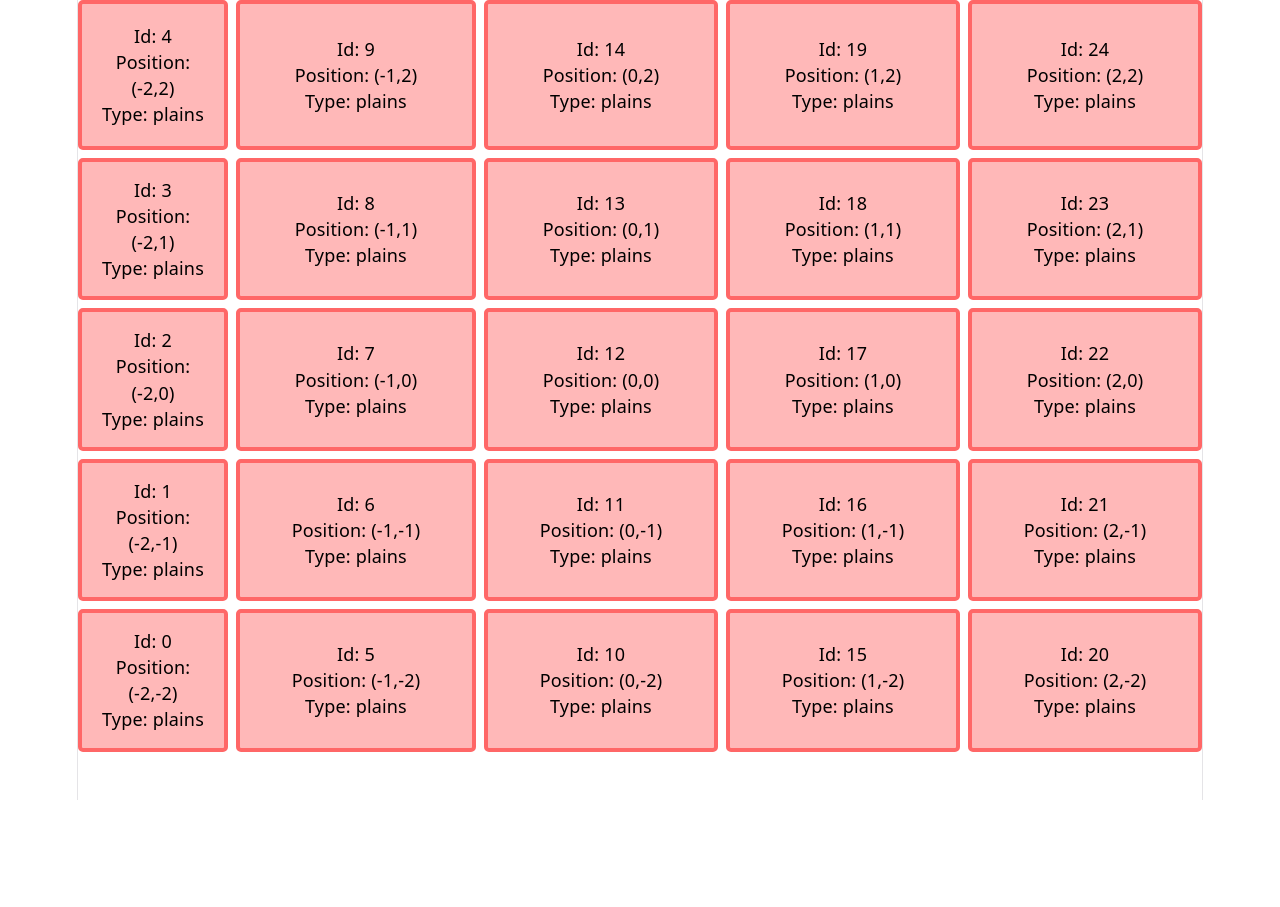
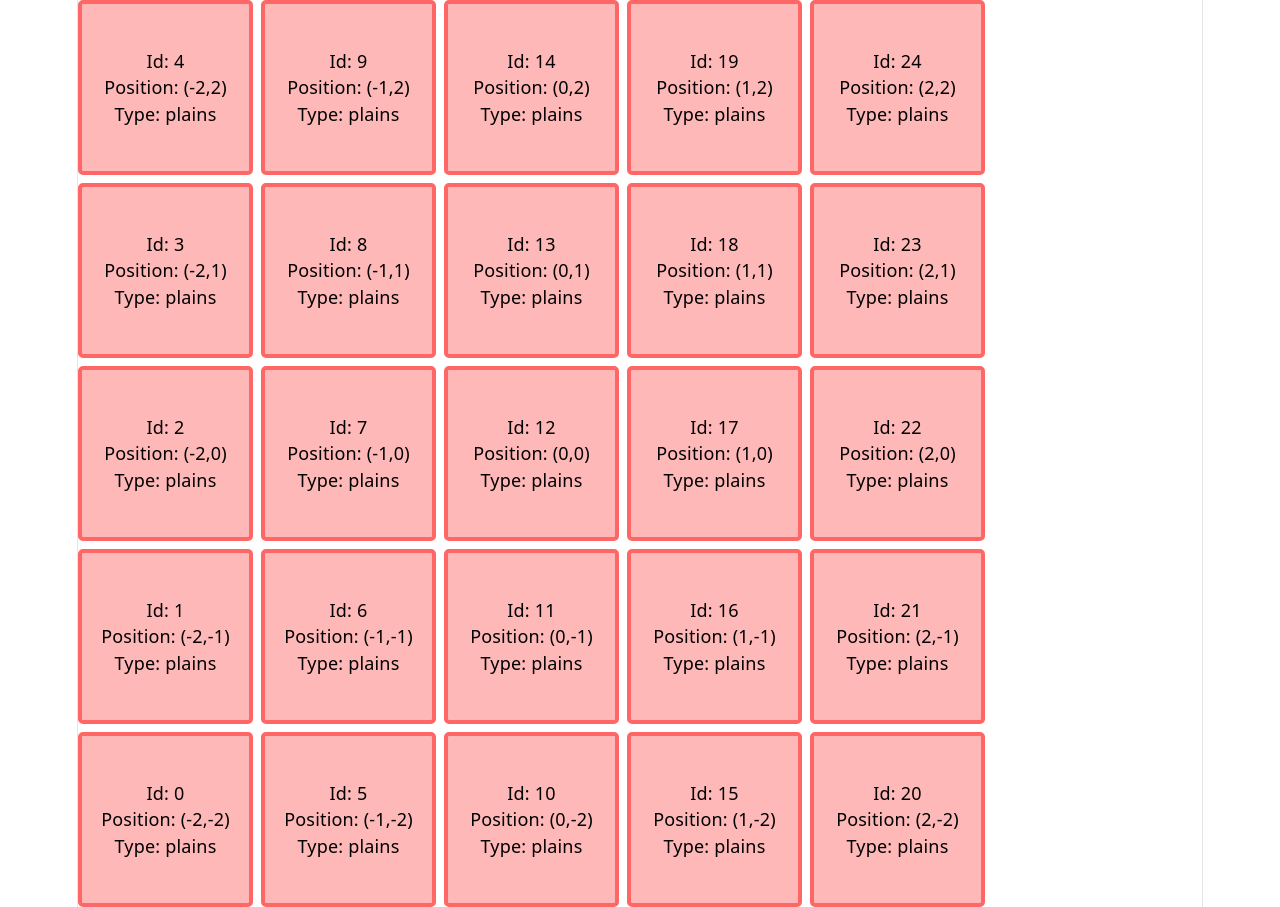
Before and after one commit to Scripting-Java/TerraDragon, a React (Vite) app: page / in a window 1280 px wide. Before the commit the page ends 800 px from the top, so only its background shows below. Built offline with nearby package versions, Linux system fonts and the light colour scheme.

Commit message:
sizing fix

```diff
--- a/src/components/Map/map.css
+++ b/src/components/Map/map.css
@@ -1,7 +1,7 @@
 .map{
     display:grid;
-    grid-template-columns: 150px;
-    grid-template-rows: 150px;
+    grid-auto-columns: 175px;
+    grid-auto-rows: 175px;
     gap:8px;
     color:black;
 }
```
